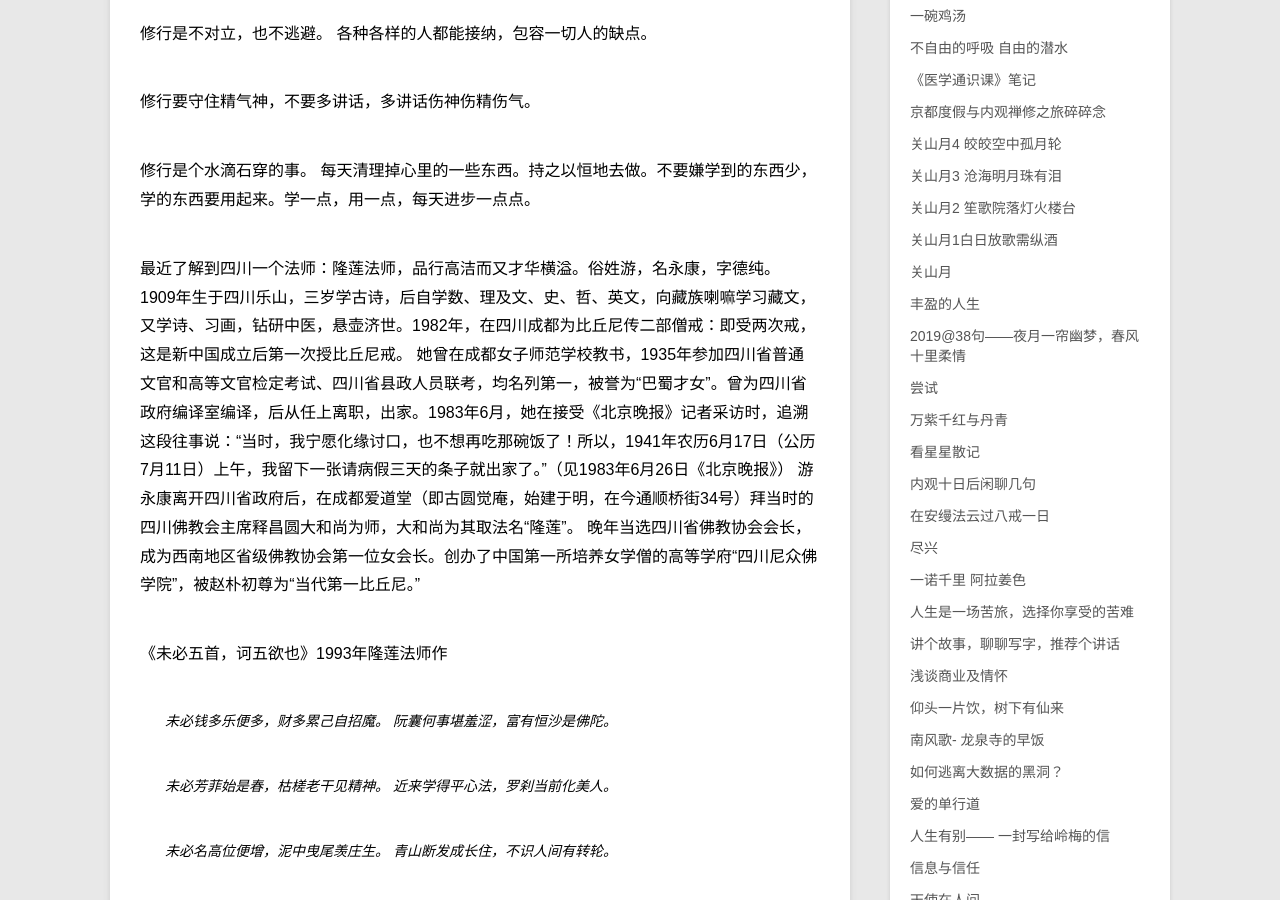
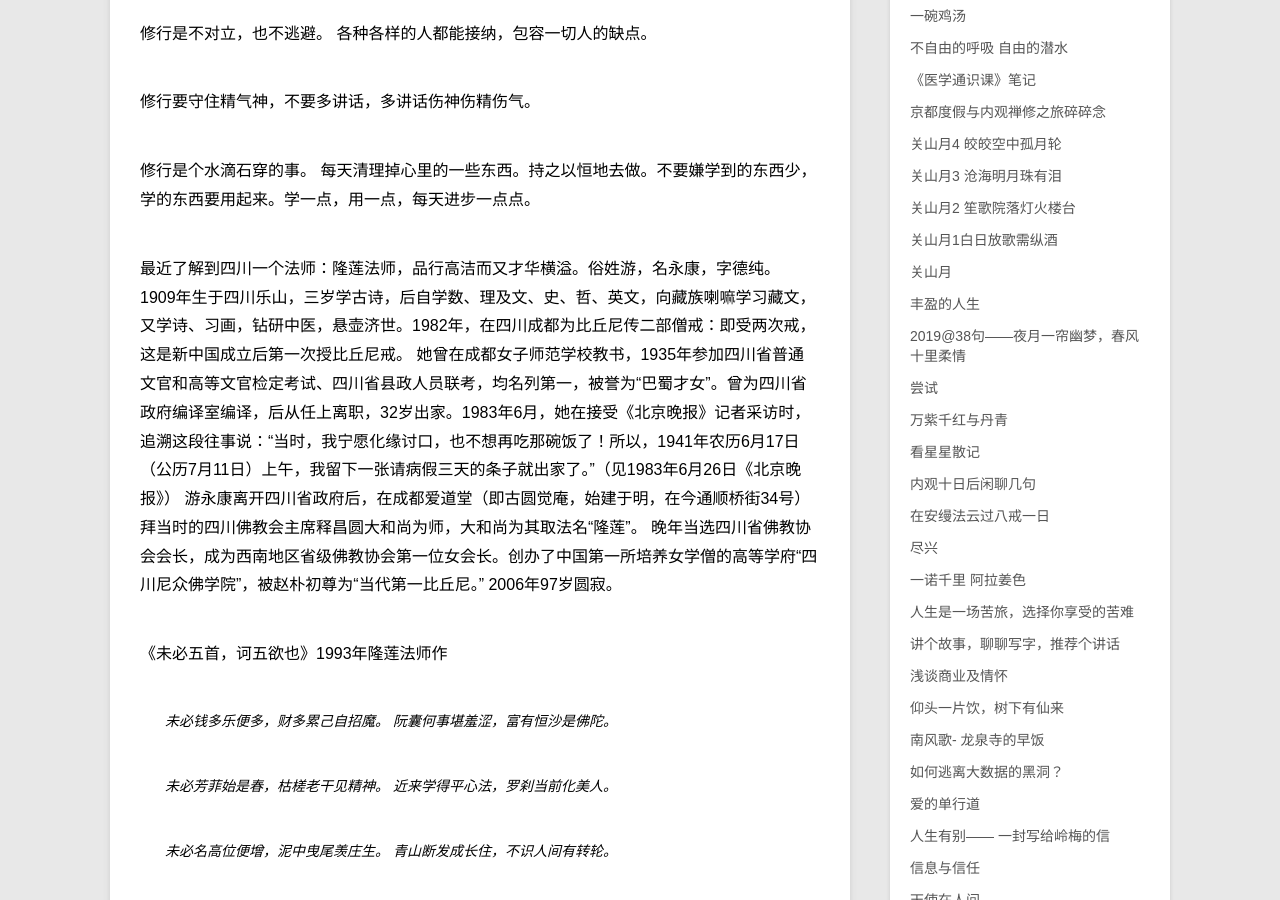
Before and after one commit to violettianjie/violettianjie.github.io, a Jekyll site: the page built from _posts/blog/2022-08-22-hongchen.md, in a window 1280 px wide and 900 px high, scrolled down 1757 px. Built offline with Jekyll 4.4.1, drawn with Linux system fonts in a browser that asks for light colours.

Commit message:
Update 2022-08-22-hongchen.md

```diff
--- a/_posts/blog/2022-08-22-hongchen.md
+++ b/_posts/blog/2022-08-22-hongchen.md
@@ -56,9 +56,10 @@ category: blog
 最近了解到四川一个法师：隆莲法师，品行高洁而又才华横溢。俗姓游，名永康，字德纯。
 1909年生于四川乐山，三岁学古诗，后自学数、理及文、史、哲、英文，向藏族喇嘛学习藏文，又学诗、习画，钻研中医，悬壶济世。1982年，在四川成都为比丘尼传二部僧戒：即受两次戒，
 这是新中国成立后第一次授比丘尼戒。
-她曾在成都女子师范学校教书，1935年参加四川省普通文官和高等文官检定考试、四川省县政人员联考，均名列第一，被誉为“巴蜀才女”。曾为四川省政府编译室编译，后从任上离职，出家。1983年6月，她在接受《北京晚报》记者采访时，追溯这段往事说：“当时，我宁愿化缘讨口，也不想再吃那碗饭了！所以，1941年农历6月17日（公历7月11日）上午，我留下一张请病假三天的条子就出家了。”（见1983年6月26日《北京晚报》）
+她曾在成都女子师范学校教书，1935年参加四川省普通文官和高等文官检定考试、四川省县政人员联考，均名列第一，被誉为“巴蜀才女”。曾为四川省政府编译室编译，后从任上离职，32岁出家。1983年6月，她在接受《北京晚报》记者采访时，追溯这段往事说：“当时，我宁愿化缘讨口，也不想再吃那碗饭了！所以，1941年农历6月17日（公历7月11日）上午，我留下一张请病假三天的条子就出家了。”（见1983年6月26日《北京晚报》）
 游永康离开四川省政府后，在成都爱道堂（即古圆觉庵，始建于明，在今通顺桥街34号）拜当时的四川佛教会主席释昌圆大和尚为师，大和尚为其取法名“隆莲”。
 晚年当选四川省佛教协会会长，成为西南地区省级佛教协会第一位女会长。创办了中国第一所培养女学僧的高等学府“四川尼众佛学院”，被赵朴初尊为“当代第一比丘尼。”
+2006年97岁圆寂。
 
 《未必五首，诃五欲也》1993年隆莲法师作
 
```
